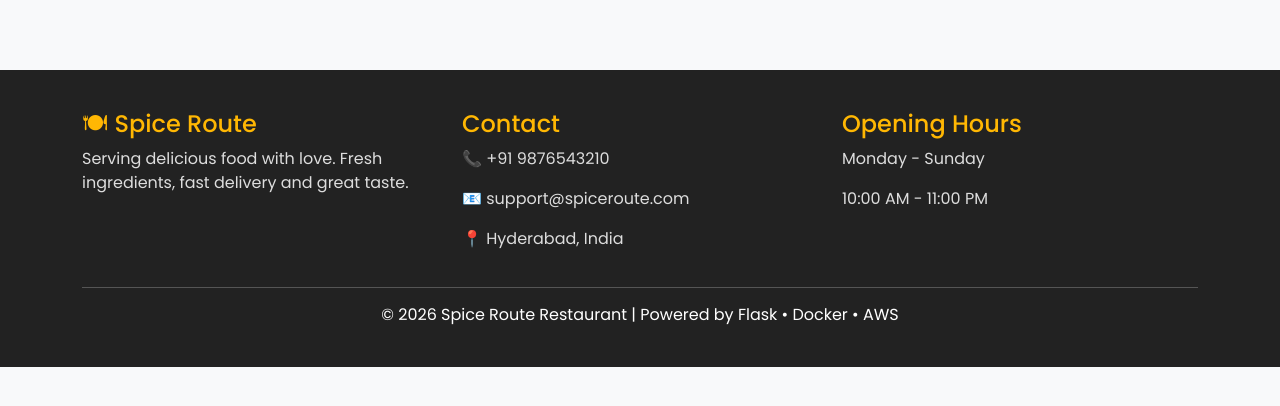
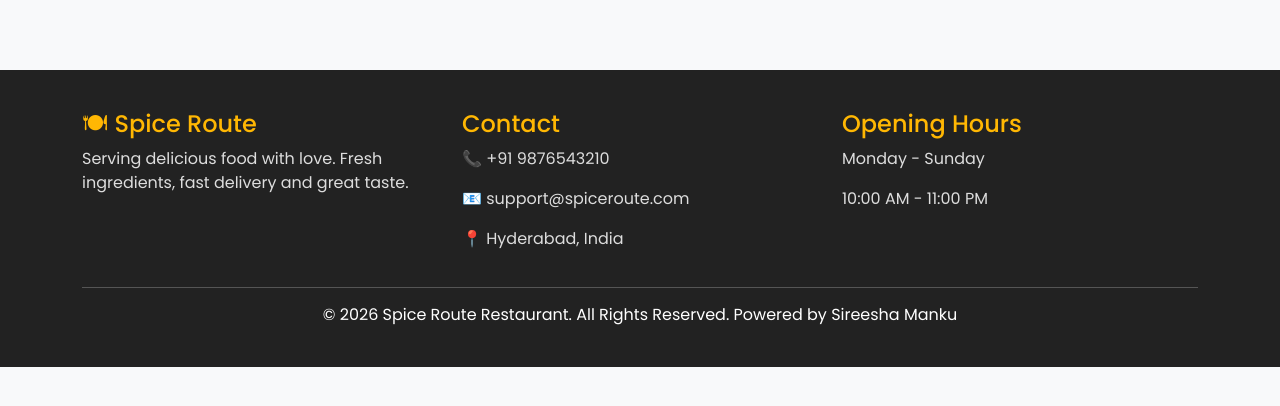
Before and after one commit to sireesha-droid/aws-production-restaurant-app, a Flask app: page /admin in a window 1280 px wide. Shown: the part 250-656 px from the top of the page. Run offline with Flask 3, Linux system fonts and the light colour scheme; the visitor is signed in with stand-in values (Sample User, id 1); data that the repository does not hold is empty.

Commit message:
Update base.html

```diff
--- a/templates/base.html
+++ b/templates/base.html
@@ -274,8 +274,8 @@ great taste.
 
 <div class="footer-bottom">
 
-© 2026 Spice Route Restaurant |
-Powered by Flask • Docker • AWS
+© 2026 Spice Route Restaurant. All Rights Reserved.
+Powered by Sireesha Manku
 
 </div>
 
```
